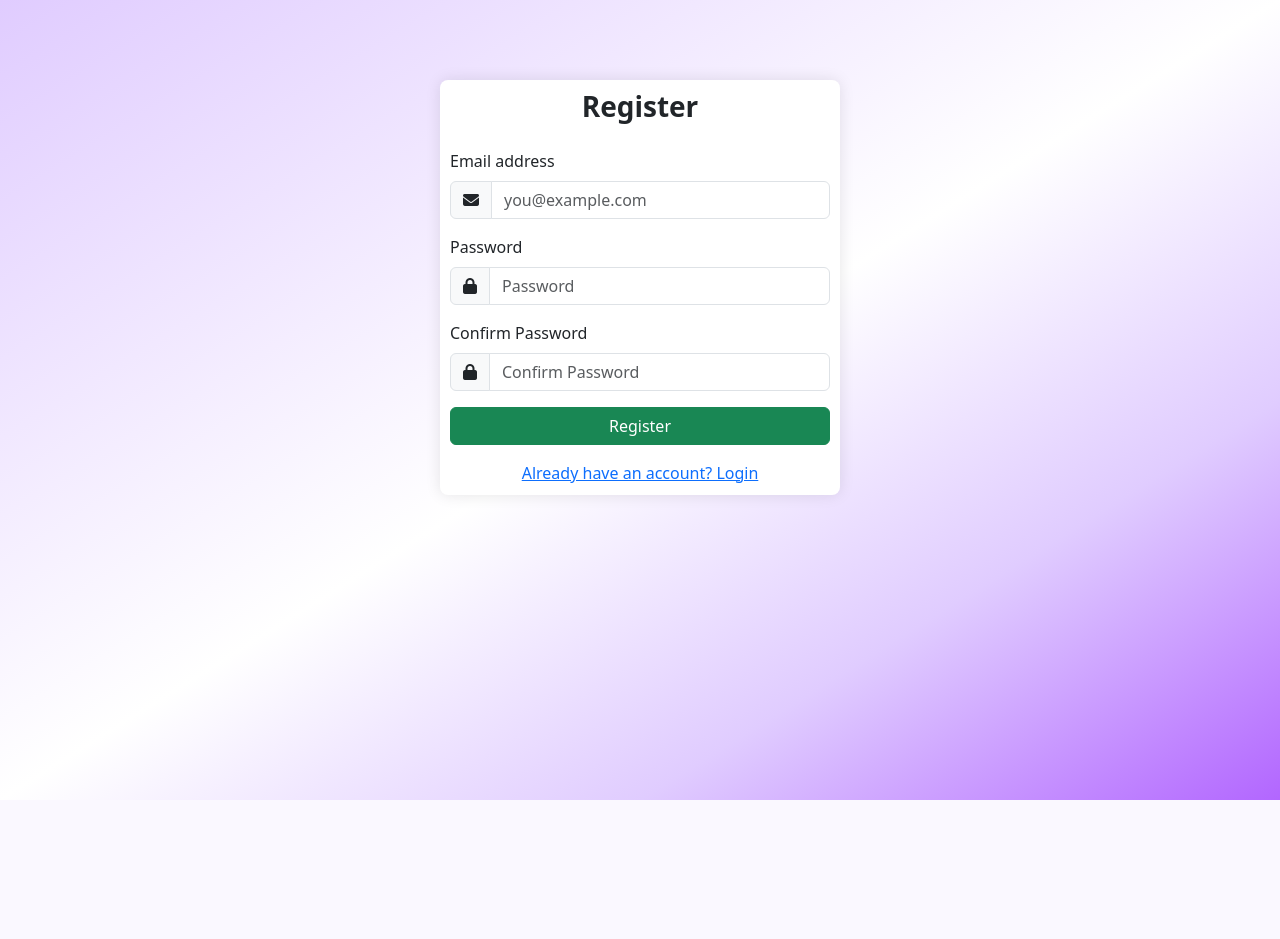
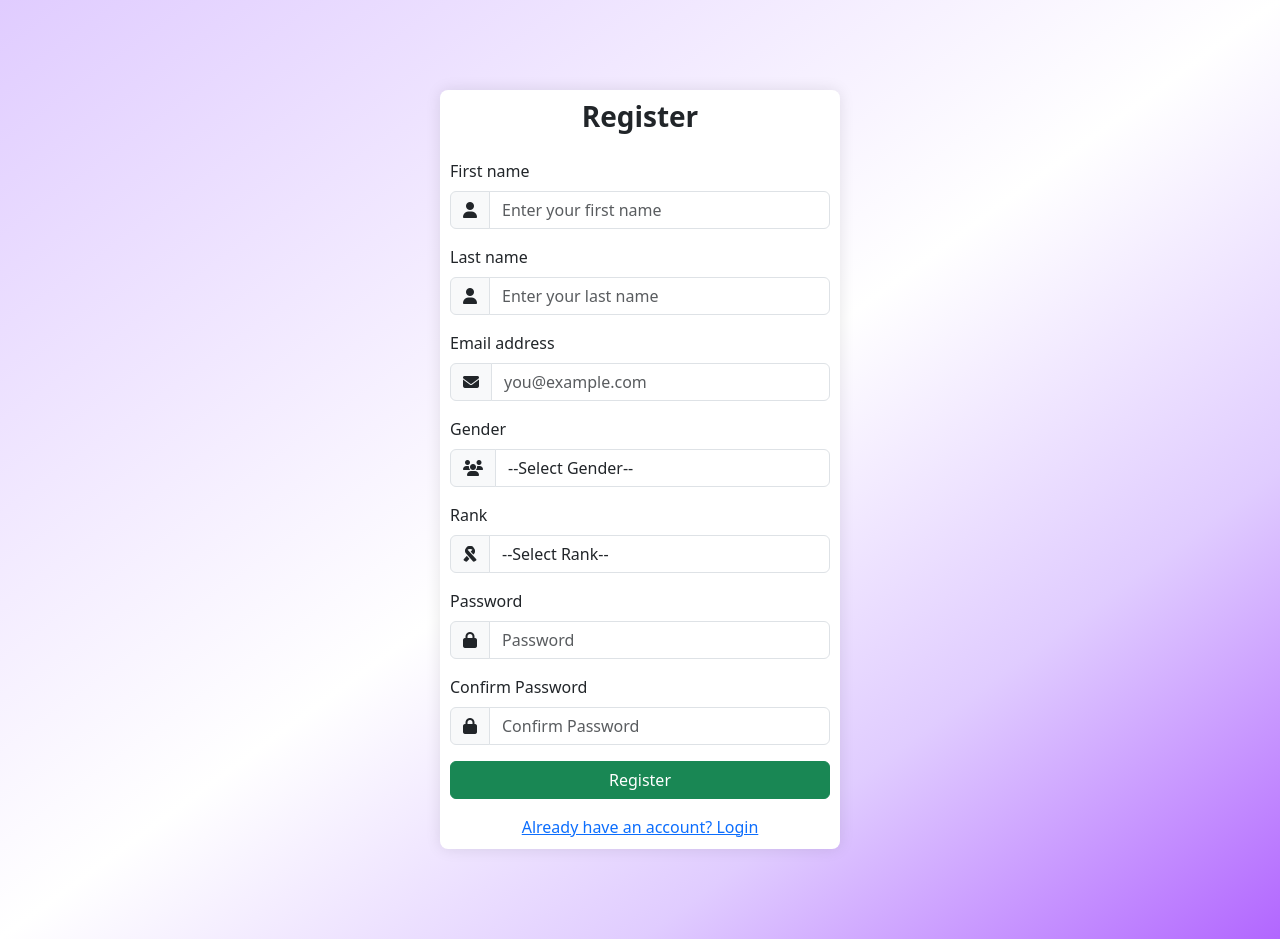
Before and after one commit to lakhtyari-abderrezzak/student_mangement, a PHP site: the page made by private/views/register.view.php in a window 1280 px wide. Before the commit the page ends 800 px from the top, so only its background shows below. Run offline with PHP 8.4, Linux system fonts and the light colour scheme; the template is opened without the code that fills it, so the values that code supplies are empty; some libraries are stand-ins or nearby versions.

Commit message:
Add registration form fields for first name, last name, gender, and rank

```diff
--- a/private/views/register.view.php
+++ b/private/views/register.view.php
@@ -1,13 +1,55 @@
 <?php echo $this->view('includes/header'); ?>
+<?php echo $this->view('includes/nav'); ?>
 
+<div class="container">
 <div class="login-container">
     <h3 class="login-title">Register</h3>
     <form>
+        <div class="mb-3">
+            <label for="email" class="form-label">First name</label>
+            <div class="input-group">
+                <span class="input-group-text"><i class="fas fa-user"></i></span>
+                <input type="email" name="firstname" class="form-control" id="email" placeholder="Enter your first name" required>
+            </div>
+        </div>
+        <div class="mb-3">
+            <label for="email" class="form-label">Last name</label>
+            <div class="input-group">
+                <span class="input-group-text"><i class="fas fa-user"></i></span>
+                <input type="email" name="lastname" class="form-control" id="email" placeholder="Enter your last name" required>
+            </div>
+        </div>
         <div class="mb-3">
             <label for="email" class="form-label">Email address</label>
             <div class="input-group">
                 <span class="input-group-text"><i class="fas fa-envelope"></i></span>
                 <input type="email" class="form-control" id="email" placeholder="you@example.com" required>
+            </div>
+        </div>
+        <div class="mb-3">
+            <label for="email" class="form-label">Gender</label>
+            <div class="input-group">
+                <span class="input-group-text"><i class="fas fa-users"></i></span>
+                <select name="gender" id="" class="form-control">
+                    <option selected disabled>--Select Gender--</option>
+                    <option value="male">Male</option>
+                    <option value="female">female</option>
+                </select>
+            </div>
+        </div>
+
+        <div class="mb-3">
+            <label for="email" class="form-label">Rank</label>
+            <div class="input-group">
+                <span class="input-group-text"><i class="fas fa-ribbon"></i></span>
+                <select name="gender" id="" class="form-control">
+                    <option selected disabled>--Select Rank--</option>
+                    <option value="student">Student</option>
+                    <option value="reception">Reception</option>
+                    <option value="lecturer">Lecturer</option>
+                    <option value="admin">Admin</option>
+                    <option value="super-admin">Super Admin</option>
+                </select>
             </div>
         </div>
 
@@ -36,5 +78,6 @@
         </div>
     </form>
 </div>
+</div>
 
 <?php echo $this->view('includes/footer'); ?>
```
